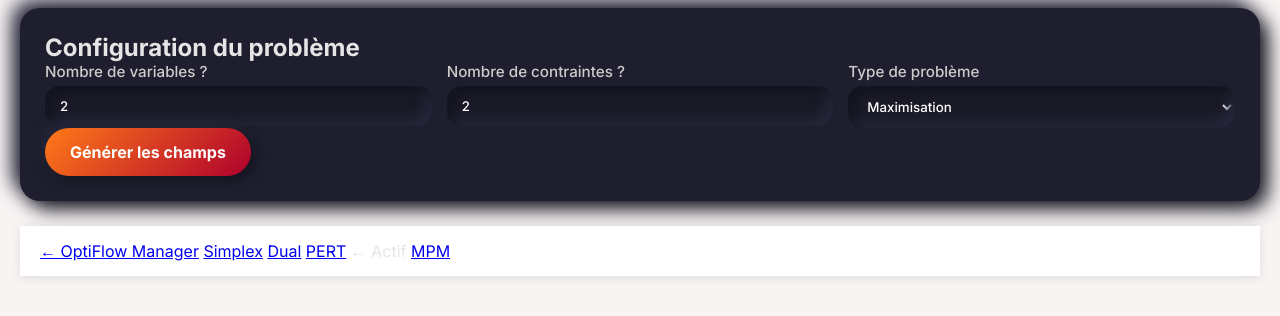
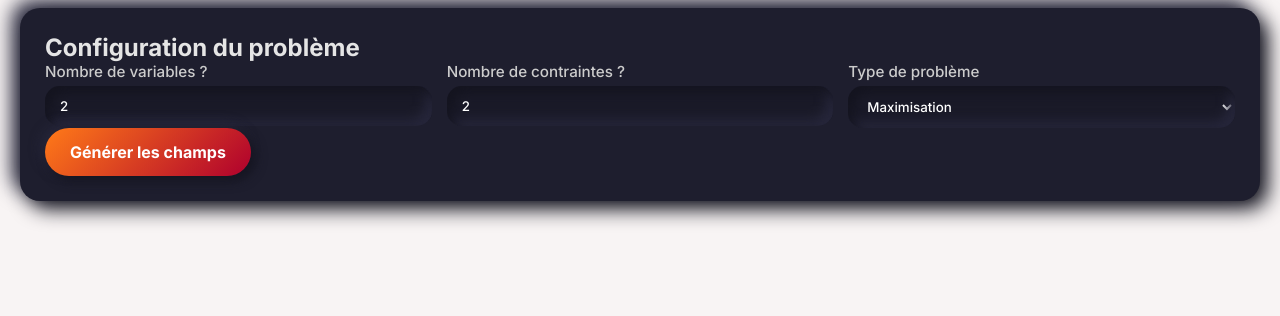
Before and after one commit to 222237409112-hash/optiflow-manager, a website: page h.html in a window 1280 px wide. Shown: the part 170-486 px from the top of the page. Drawn offline with Linux system fonts and the light colour scheme.

Commit message:
Update h.html

```diff
--- a/h.html
+++ b/h.html
@@ -125,19 +125,10 @@
         <h2>Résultat</h2>
         <div id="result"></div>
     </div>
-    <!-- Barre de navigation en haut -->
-    <nav class="optiflow-nav">
-        <!-- Retour à l'accueil -->
-        <a href="index_main.html">← OptiFlow Manager</a>
 
-        <!-- Navigation entre modules -->
-        <a href="h.html" class="active">Simplex</a>
-        <a href="index.html">Dual</a>
-        <a href="index_pert.html">PERT</a> ← Actif
-        <a href="index_mpm.html">MPM</a>
-    </nav>
 
     <script src="script.js"></script>
 </body>
 
+
 </html>
```
